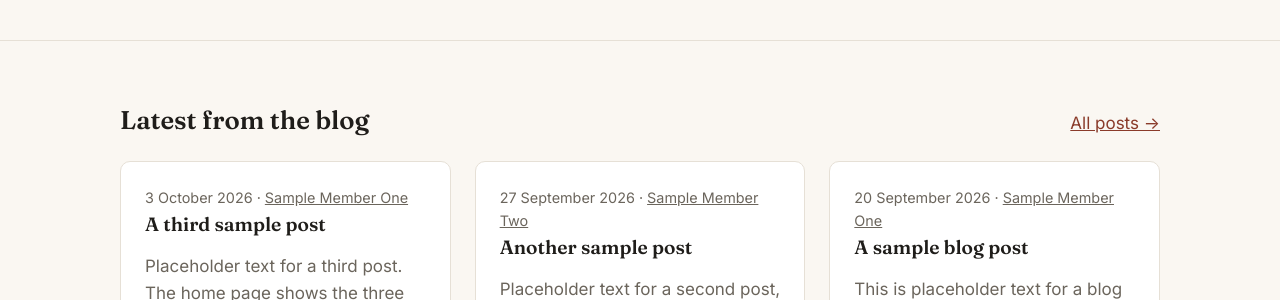
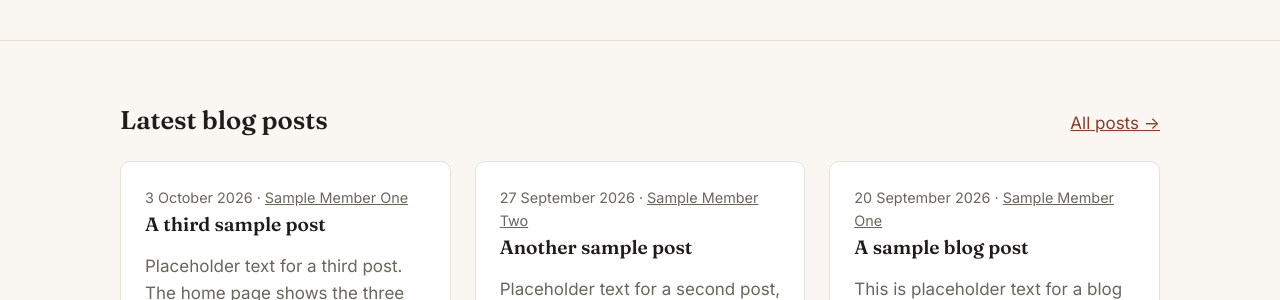
Before and after one commit to nelepope/firstfewbooks, a Jekyll site: the page built from index.html, in a window 1280 px wide. Shown: the part 484-784 px from the top of the page. Built offline with Jekyll 4.4.1, drawn with Linux system fonts in a browser that asks for light colours.

Commit message:
Rename home page blog heading to 'Latest blog posts'
Co-Authored-By: Claude Opus 5.5 <noreply@anthropic.com>

```diff
--- a/index.html
+++ b/index.html
@@ -15,7 +15,7 @@ description: A writing group for authors working on their first few books.
 
 <section class="section wrap">
   <div class="section-head">
-    <h2>Latest from the blog</h2>
+    <h2>Latest blog posts</h2>
     <a href="{{ '/blog/' | relative_url }}">All posts &rarr;</a>
   </div>
   <div class="post-grid">
```
